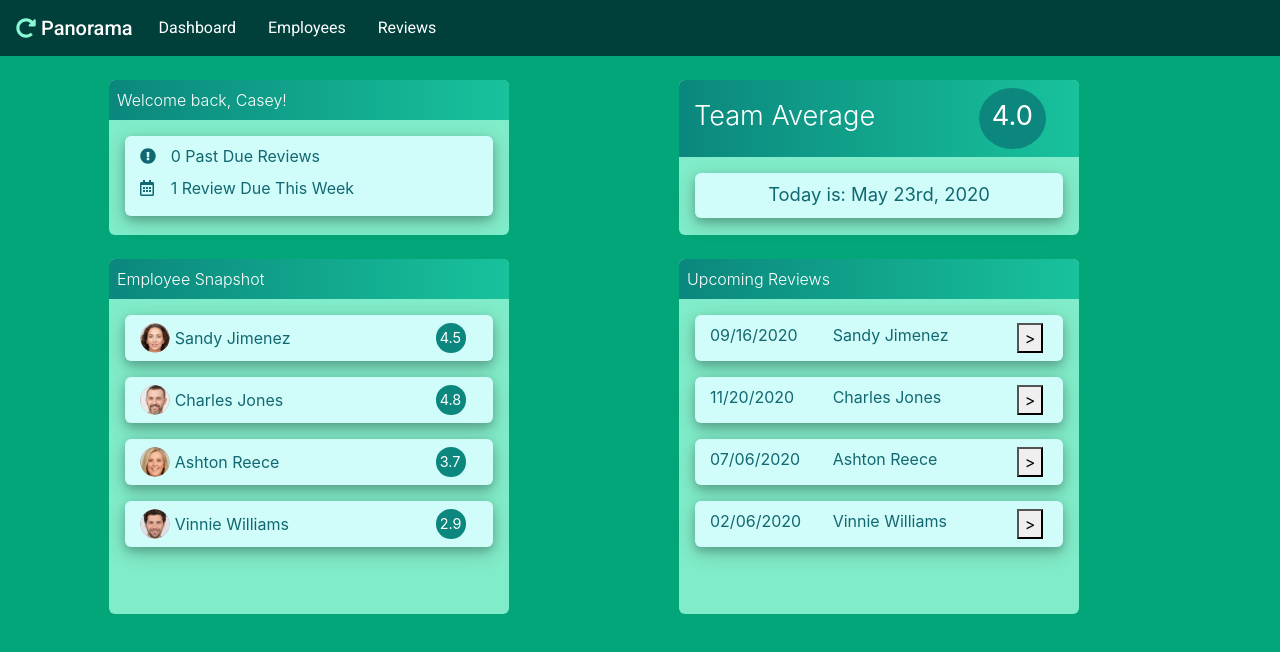
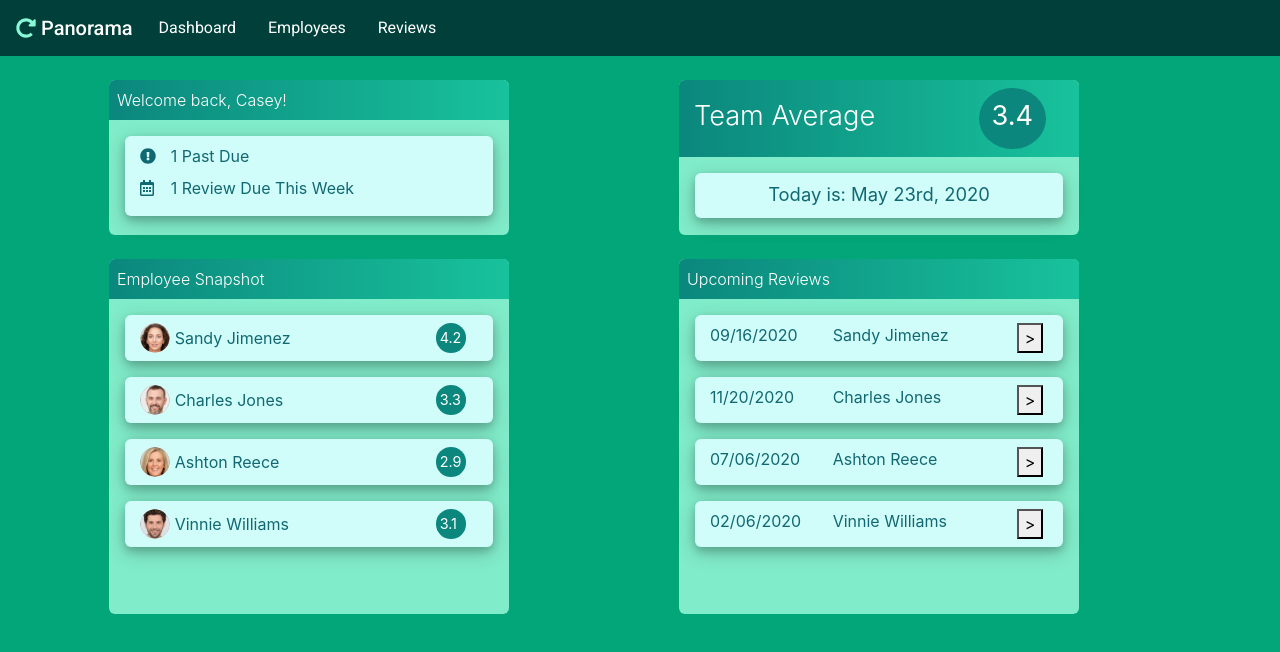
Before and after one commit to casey-cook/panorama-app, a React (Create React App) app: page /dashboard in a window 1280 px wide. Shown: the top 652 px of the page. Built offline with nearby package versions, Linux system fonts and the light colour scheme.

Commit message:
fixed logic for Past Due, Team Average, TotalScore

```diff
--- a/src/components/Dashboard/index.js
+++ b/src/components/Dashboard/index.js
@@ -12,7 +12,7 @@ class Dashboard extends Component {
         <div className='container'>
           <div className="row">
             <div className="col">
-              <WelcomeDash />
+              <WelcomeDash incomplete={this.props.incomplete} />
             </div>
             <div className="col">
               <TeamAverage employees={this.props.employees} />
--- a/src/components/EmpSnapshot/index.js
+++ b/src/components/EmpSnapshot/index.js
@@ -52,9 +52,8 @@ function EmployeeList({ employees }) {
 	}
 
 	return employees.map((employee) => (
-    <Link to={`/employees/${employee.id}`}>
+    <Link to={`/employees/${employee.id}`} key={employee.id}>
       <div
-        key={employee.id}
         style={empRowStyle}
         className='row pt-2 pb-2 mb-3'
         onMouseEnter={changeBackground}
@@ -71,7 +70,7 @@ function EmployeeList({ employees }) {
         </div>
         <div className='ml-1 col-9 my-auto'>{employee.name}</div>
         <div style={scoreStyle} className='pl-1 pt-1 col-1'>
-          <div>{employee.totalScore}</div>
+          <div>{employee.totalScore()}</div>
         </div>
       </div>
     </Link>
--- a/src/components/EmployeeAverage/index.js
+++ b/src/components/EmployeeAverage/index.js
@@ -36,18 +36,15 @@ const avgStyle = {
 };
 
 function EmployeeAverage({ employee }) {
-	console.log(
-		'Employee Average',
-		typeof employee.totalScore,
-		employee.totalScore
-	);
+
+  let score = employee.totalScore();
 
 	let rating = '';
-		if (employee.totalScore < 3)
+		if (score < 3)
 			rating = 'Needs Improvement';
-		else if  (employee.totalScore > 3 && employee.totalScore < 4)
+		else if  (score > 3 && score < 4)
 		  rating = 'Satisfactory';
-		else if  (employee.totalScore > 4)
+		else if  (score > 4)
 		  rating = 'Above Average';
 		else rating = 'Rating Error';
 
@@ -60,7 +57,7 @@ function EmployeeAverage({ employee }) {
               <p className='wHeading pt-3'>{employee.name}</p>
             </div>
             <div className='col-2 my-2 pt-2' style={avgStyle}>
-              {employee.totalScore}
+              {employee.totalScore()}
             </div>
           </div>
         </div>
--- a/src/components/MainComponent/index.js
+++ b/src/components/MainComponent/index.js
@@ -24,8 +24,7 @@ class MainComponent extends Component {
 
   render() {
 
-  //Creating an array of incomplete reviews
-
+  //Create array of incomplete reviews for dashboard
   let incomplete = [];
   this.state.employees.forEach((employee)=>{
     incomplete.push(employee.reviews.filter((review) => review.complete === false))
@@ -40,8 +39,6 @@ class MainComponent extends Component {
   }
 
   const ReviewWithId = ({match}) => {
-    console.log(match);
-    //note: match = review.id
     return (
       <ReviewInfo
         review={
--- a/src/components/TeamAverage/index.js
+++ b/src/components/TeamAverage/index.js
@@ -40,9 +40,10 @@ const avgStyle = {
 
 function RenderTeamAverage({employees}) {
     let total = 0;
-    employees.map(employee=> (
-      total += employee.totalScore
-    ))
+    employees.forEach(employee=> {
+      let adder = (employee.totalScore());
+      total += parseFloat(adder)
+    })
     return (total / employees.length).toFixed(1);
     }
 
--- a/src/components/UpcomingReviews/index.js
+++ b/src/components/UpcomingReviews/index.js
@@ -26,13 +26,11 @@ const empRowStyle = {
 function RenderReviewList({incomplete}) {
 
     let toDisplay = incomplete.filter((review)=> review.length !== 0)
-    console.log(toDisplay);
-
 
     return toDisplay.map((review)=>{
 
     return (
-		<div style={empRowStyle} className='row pt-2 pb-2 mb-3'>
+		<div style={empRowStyle} key={review[0].id} className='row pt-2 pb-2 mb-3'>
 			<div className='col-4'>
       {review[0].date.month}/{review[0].date.day}/{review[0].date.year}
 
@@ -50,7 +48,6 @@ function RenderReviewList({incomplete}) {
 
 
 function UpcomingReviews(props) {
-  console.log(props)
 
 	return (
 		<div style={windowStyle} className='ml-4'>
--- a/src/components/WelcomeDash/index.js
+++ b/src/components/WelcomeDash/index.js
@@ -26,6 +26,37 @@ const welcomeContent = {
 	color: '#126872',
 };
 
+//BELOW to be exported to its own component
+
+function PastDueReviews({incomplete}) {
+  let counter = 0;
+  let dateNow = new Date();
+  console.log(dateNow);
+  console.log(incomplete);
+
+  incomplete.forEach(review => {
+    let reviewDate = new Date(review[0].date.year,review[0].date.month,review[0].date.day);
+    if (reviewDate < dateNow) {
+      counter+=1;
+    }
+  }
+  )
+
+
+
+  return(
+    <React.Fragment>{counter}</React.Fragment>
+  )
+}
+
+
+
+
+
+//ABOVE to be exported to its own component
+
+
+
 class WelcomeDash extends Component {
 	render() {
 		return (
@@ -39,7 +70,7 @@ class WelcomeDash extends Component {
               <div className='col-1'>
                 <FontAwesomeIcon icon={faExclamationCircle} style={{ color: '#126872' }} />
               </div>
-              <div className='col-9'>0 Past Due Reviews</div>
+              <div className='col-9'><PastDueReviews incomplete={this.props.incomplete}/> Past Due</div>
             </div>
             <div className='row pt-2'>
               <div className='col-1'>
--- a/src/shared/employeeData.js
+++ b/src/shared/employeeData.js
@@ -3,7 +3,12 @@ export const EMPLOYEES = [
 		id: 0,
     name: 'Sandy Jimenez',
     photo: 'assets/img/sandyphoto.png',
-		totalScore: 4.5,
+		totalScore: function() {
+      return(
+        ((this.performanceAreaScores[0] +
+        this.performanceAreaScores[1] +
+        this.performanceAreaScores[2])/3).toFixed(1))
+    },
 		performanceAreas: {
 			0: 'Customer Service',
 			1: 'Attendance',
@@ -85,7 +90,12 @@ export const EMPLOYEES = [
 		id: 1,
     name: 'Charles Jones',
     photo: 'assets/img/charlesphoto.png',
-		totalScore: 4.8,
+		totalScore: function() {
+      return(
+        ((this.performanceAreaScores[0] +
+        this.performanceAreaScores[1] +
+        this.performanceAreaScores[2])/3).toFixed(1))
+    },
 		performanceAreas: {
 			0: 'Customer Service',
 			1: 'Attendance',
@@ -166,7 +176,12 @@ export const EMPLOYEES = [
 		id: 2,
     name: 'Ashton Reece',
     photo: 'assets/img/ashtonphoto.png',
-		totalScore: 3.7,
+		totalScore: function() {
+      return(
+        ((this.performanceAreaScores[0] +
+        this.performanceAreaScores[1] +
+        this.performanceAreaScores[2])/3).toFixed(1))
+    },
 		performanceAreas: {
 			0: 'Customer Service',
 			1: 'Attendance',
@@ -247,7 +262,12 @@ export const EMPLOYEES = [
 		id: 3,
     name: 'Vinnie Williams',
     photo: 'assets/img/vinniephoto.png',
-		totalScore: 2.9,
+		totalScore: function() {
+      return(
+        ((this.performanceAreaScores[0] +
+        this.performanceAreaScores[1] +
+        this.performanceAreaScores[2])/3).toFixed(1))
+    },
 		performanceAreas: {
 			0: 'Customer Service',
 			1: 'Attendance',
```
